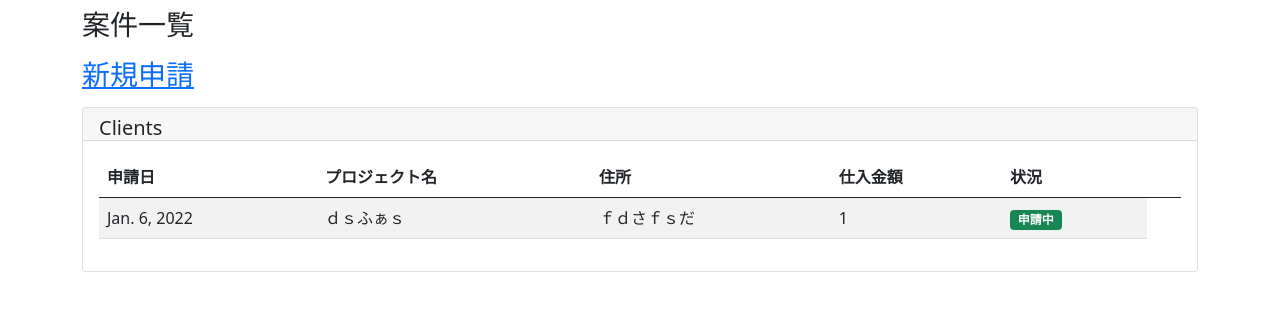
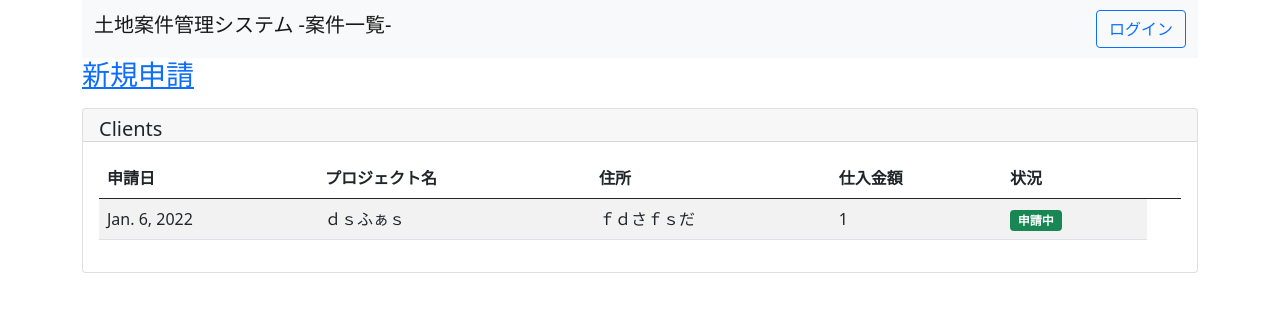
Before and after one commit to ryotaohashi-codor/bayster, a Django app: page /land/ in a window 1280 px wide. Shown: the top 312 px of the page. Run offline with Django 3.2, Linux system fonts and the light colour scheme; data comes from the database, SQL or seed files in the repository; both versions use the stored data as it was after the commit.

Commit message:
insert navbar

```diff
--- a/bayster/land/templates/land/land_list.html
+++ b/bayster/land/templates/land/land_list.html
@@ -1,10 +1,10 @@
 {% extends 'base.html' %}
+{% block h1 %}案件一覧{% endblock %}
 
 {% block content %}
   <body>
     <div class="container">
       <div class="container-fluid p-0">
-      <h1 class="h3 mb-3">案件一覧</h1>
       <h1 class="h3 mb-3"><a href="{% url 'land-create' %}">新規申請</a></h1>
       <div class="row">
         <div class="col-xl-12">
--- a/bayster/templates/base.html
+++ b/bayster/templates/base.html
@@ -1,18 +1,53 @@
 {% load static %}
 
-<!doctype html>
+<!DOCTYPE html>
 <html lang="en">
   <head>
     <!-- Required meta tags -->
-    <meta charset="utf-8">
-    <meta name="viewport" content="width=device-width, initial-scale=1">
+    <meta charset="utf-8" />
+    <meta name="viewport" content="width=device-width, initial-scale=1" />
 
     <!-- Bootstrap CSS -->
-    <link href="https://cdn.jsdelivr.net/npm/bootstrap@5.0.2/dist/css/bootstrap.min.css" rel="stylesheet" integrity="sha384-EVSTQN3/azprG1Anm3QDgpJLIm9Nao0Yz1ztcQTwFspd3yD65VohhpuuCOmLASjC" crossorigin="anonymous">
+    <link
+      href="https://cdn.jsdelivr.net/npm/bootstrap@5.0.2/dist/css/bootstrap.min.css"
+      rel="stylesheet"
+      integrity="sha384-EVSTQN3/azprG1Anm3QDgpJLIm9Nao0Yz1ztcQTwFspd3yD65VohhpuuCOmLASjC"
+      crossorigin="anonymous"
+    />
 
     <title>{% block title %}{% endblock title %} | タイトル</title>
-    <link rel="stylesheet" type="text/css" href="{% static 'item/css/style.css' %}">  </head>
+    <link
+      rel="stylesheet"
+      type="text/css"
+      href="{% static 'item/css/style.css' %}"
+    />
+  </head>
   <body>
-    <h1>{% block h1 %}{% endblock %}</h1>
-    {% block content %}{% endblock content %}  </body>
+    <div class="container">
+      <nav class="navbar navbar-expand-lg navbar-light bg-light">
+        <div class="container-fluid">
+          <h1 class="navbar-brand">
+            土地案件管理システム -{% block h1 %}{% endblock %}-
+          </h1>
+          <button
+            class="navbar-toggler"
+            type="button"
+            data-bs-toggle="collapse"
+            data-bs-target="#navbarSupportedContent"
+            aria-controls="navbarSupportedContent"
+            aria-expanded="false"
+            aria-label="Toggle navigation"
+          >
+            <span class="navbar-toggler-icon"></span>
+          </button>
+          <div class="collapse navbar-collapse" id="navbarSupportedContent">
+            <ul class="navbar-nav me-auto mb-2 mb-lg-0"></ul>
+            <!--後から追加を予定しているので残す-->
+            <a class="btn btn-outline-primary">ログイン</a>
+          </div>
+        </div>
+      </nav>
+    </div>
+    {% block content %}{% endblock content %}
+  </body>
 </html>
```
Also changed, not shown: bayster/db.sqlite3.
